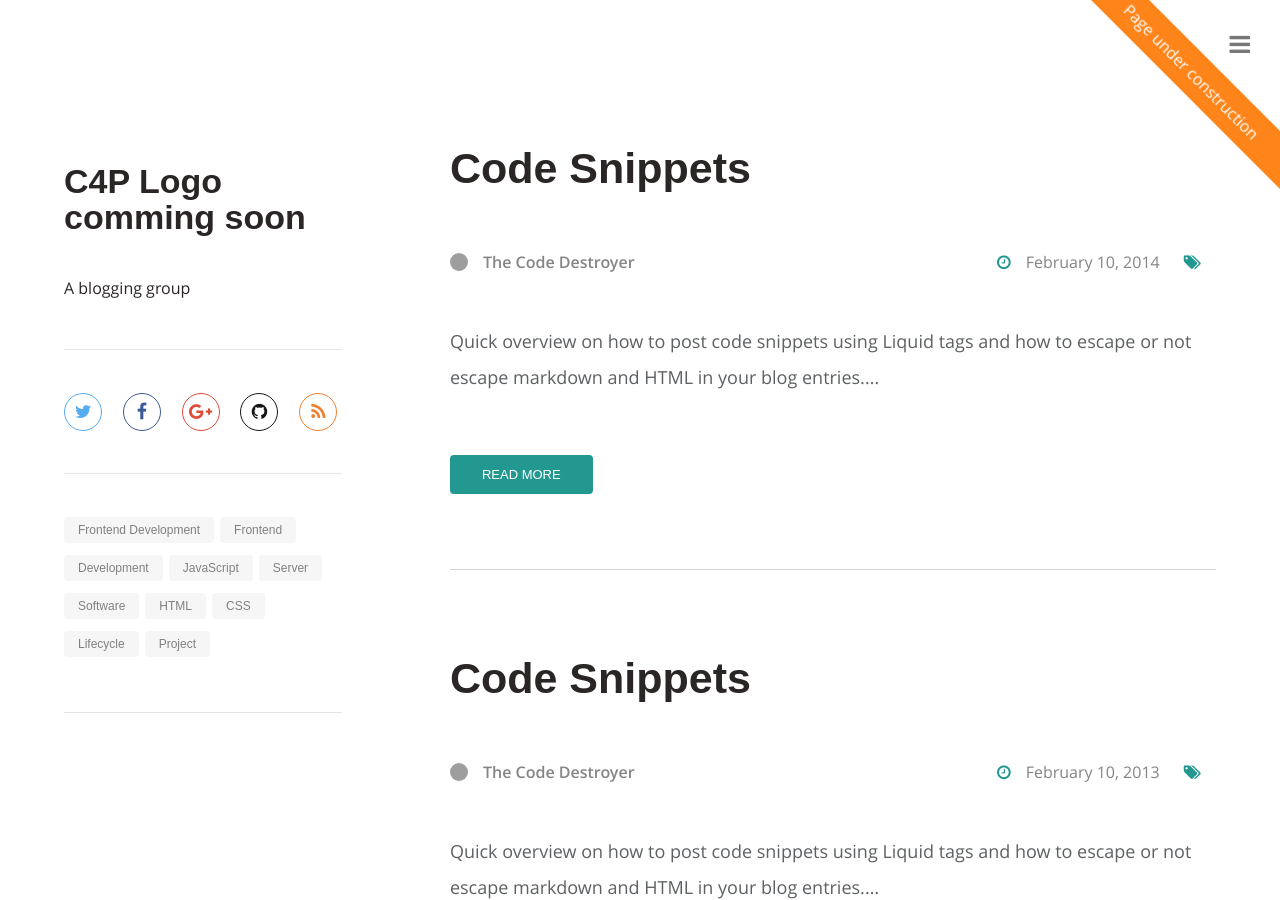
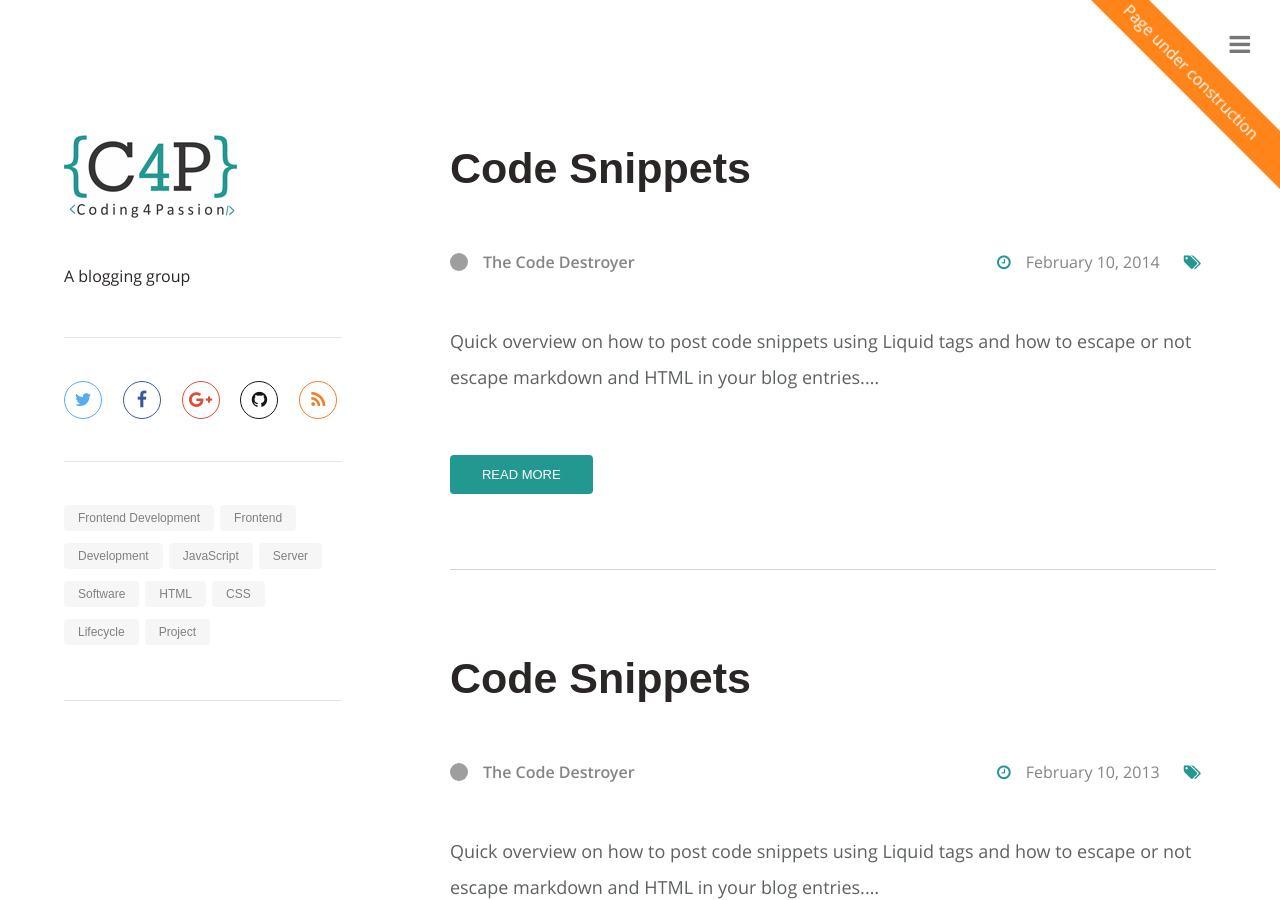
Before and after one commit to left-semi-join/coding4passion.github.io, a Jekyll site: the page built from index.html, in a window 1280 px wide and 900 px high. Built offline with Jekyll 4.4.1, drawn with Linux system fonts in a browser that asks for light colours; nearby versions of some CDN libraries; some web fonts are replaced; Markdown is read by kramdown in place of the engine named in the settings; the list of posts is cut into pages by our own code; grey boxes are pictures that could not be loaded.

Commit message:
Changed logo

```diff
--- a/_includes/sidebarDefault.html
+++ b/_includes/sidebarDefault.html
@@ -5,8 +5,7 @@
             {% if site.logoPath != blank %}
                 <a href="{{ site.url }}" class="logo">
                     <!--TODO: Create logo-->
-                    <!--<img src="{{ site.logoPath }}" alt="{{ site.name }}" />-->
-                    <h2>C4P Logo comming soon</h2>
+                    <img src="{{ site.logoPath }}" alt="{{ site.name }}" />
                 </a>
             {% endif %}
             <p>{{ site.description}}</p>
```
Also changed, not shown: Gemfile.lock, lib/assets/favicon.ico, lib/assets/logo.png (added).
